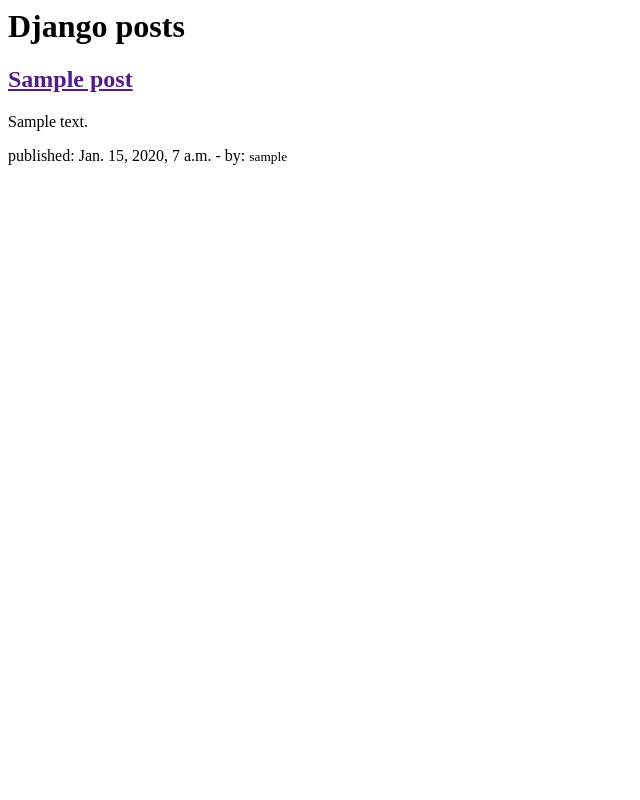
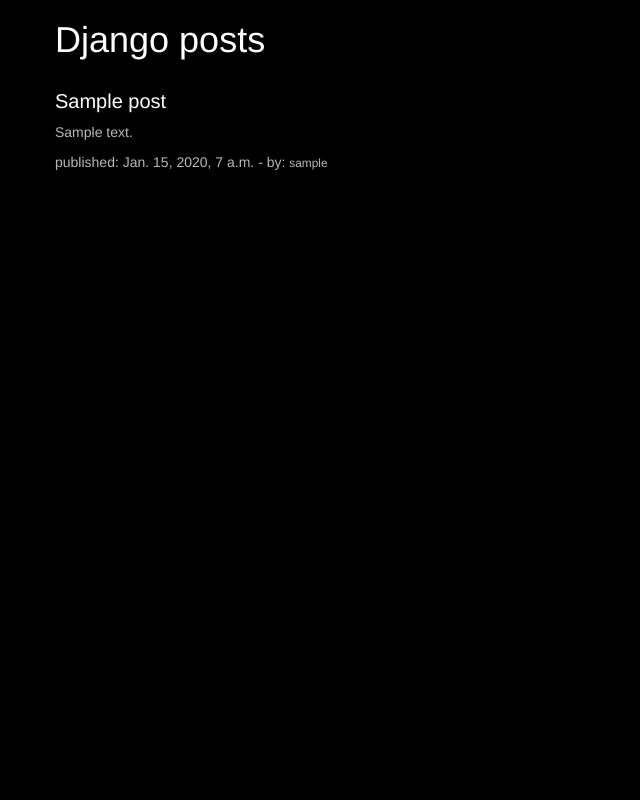
Before and after one commit to mayronH/my-first-djangoproject, a Django app: page / in a window 1280 px wide. Shown: the whole page, without its empty margins (0-640 px from the left). Run offline with Django 3.2, Linux system fonts and the light colour scheme; tables that the repository leaves empty hold one stand-in row (values such as "Sample post"); some libraries are stand-ins or nearby versions.

Commit message:
colocando css mas o loading está dando errado

```diff
--- /dev/null
+++ b/blog/static/css/blog.css
@@ -0,0 +1,16 @@
+body {
+    background-color: #000;
+    color: rgb(185, 184, 184);
+}
+
+h1 {
+    color: #fff;
+}
+
+h2 {
+    font-size: 20px;
+}
+
+h2 a {
+    color: #fff;
+}
--- a/blog/templates/blog/post_list.html
+++ b/blog/templates/blog/post_list.html
@@ -1,14 +1,43 @@
-<html lang="en">
+{% load static %}
+<html lang="pt-br">
 
 <head>
     <meta charset="UTF-8">
     <meta name="viewport" content="width=device-width, initial-scale=1.0">
     <title>Django Testes</title>
+
+    <link rel="stylesheet" href="//maxcdn.bootstrapcdn.com/bootstrap/3.2.0/css/bootstrap.min.css">
+    <link rel="stylesheet" href="//maxcdn.bootstrapcdn.com/bootstrap/3.2.0/css/bootstrap-theme.min.css">
+    <link rel="stylesheet" href="{% static 'css/blog.css' %}">
+
+    <style>
+        body {
+            background-color: #000;
+            color: rgb(185, 184, 184);
+        }
+
+        h1 {
+            color: #fff;
+        }
+
+        h2 {
+            font-size: 20px;
+        }
+
+        h2 a {
+            color: #fff;
+        }
+    </style>
+
 </head>
 
 <body>
+    <div class="container-fluid" id="posts">
+        <div class="container">
+            <div class="row titulo">
                 <h1>Django posts </h1>
-
+            </div>
+            <div class="row posts">
                 {% for post in posts%}
                 <div>
                     <h2><a href="">{{ post.title }} </a></h2>
@@ -16,6 +45,9 @@
                     <p>published: {{ post.published_date }} - by: <small>{{ post.author }} </small></p>
                 </div>
                 {% endfor %}
+            </div>
+        </div>
+    </div>
 
 </body>
 
```
Lines whose indentation alone changed are shown as unchanged.
